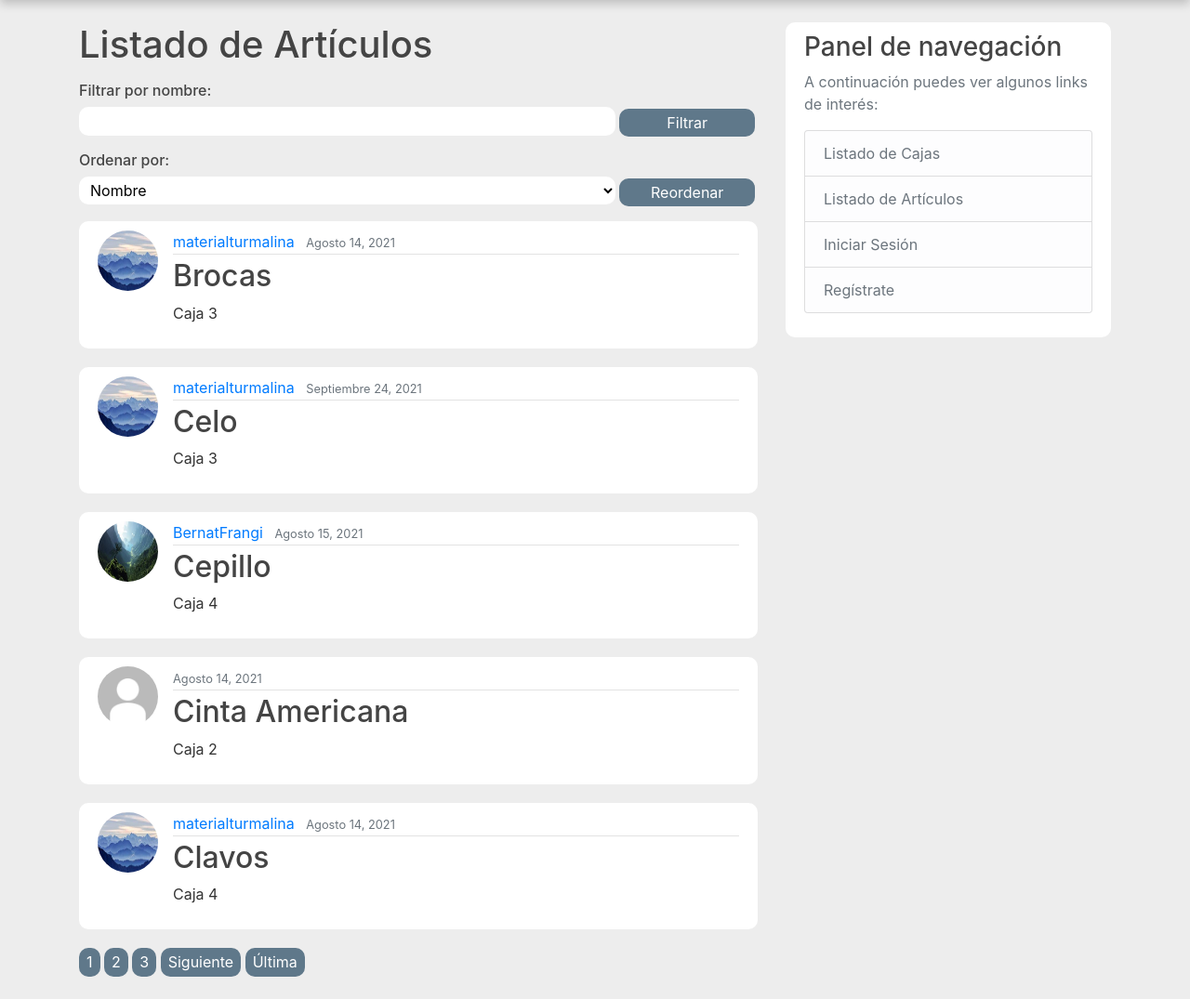
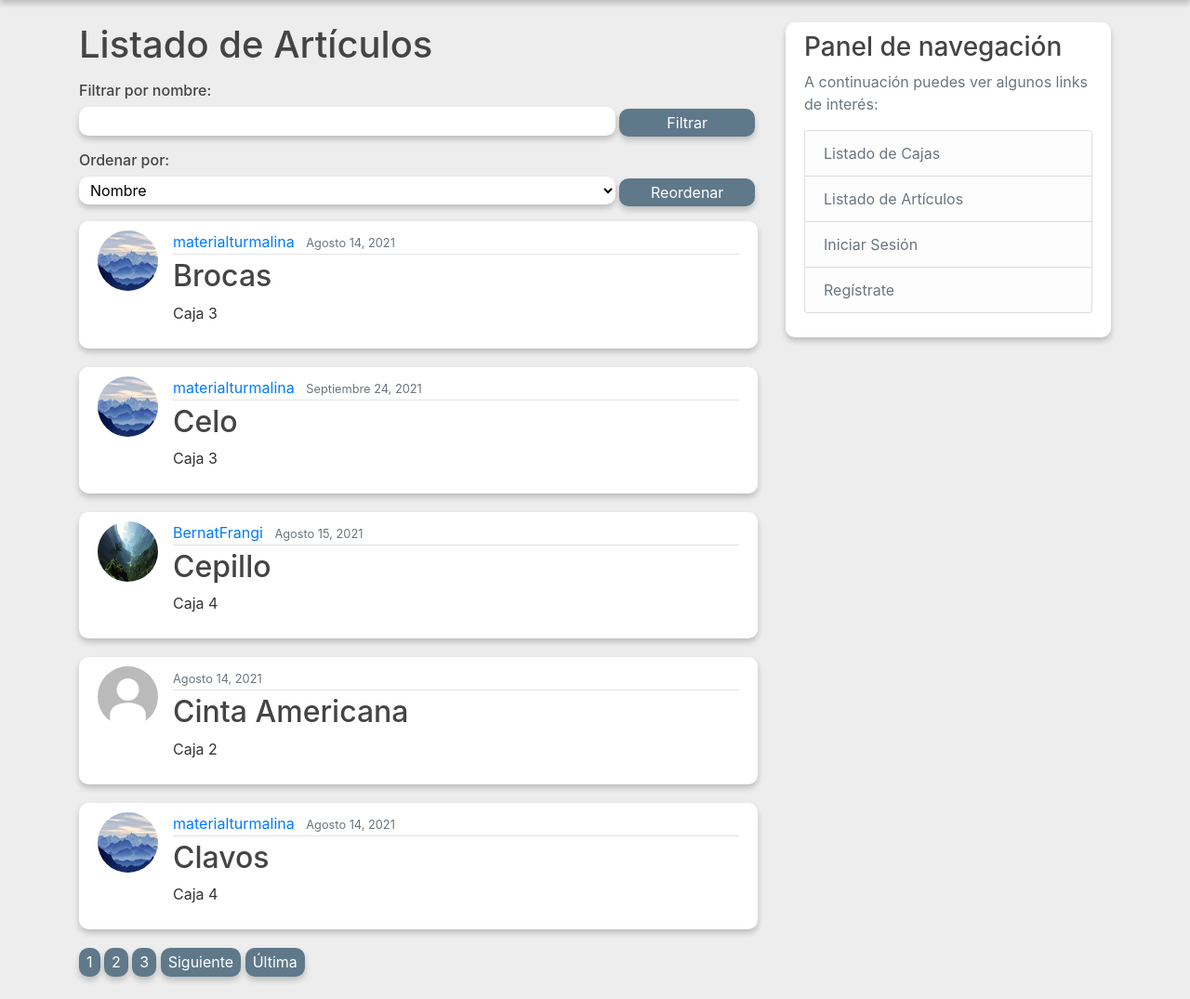
Before and after one commit to materialturmalina/inventory, a Django app: page /home/ in a window 1280 px wide. Shown: the part 56-1131 px from the top of the page at 93% size. Run offline with Django 3.2, Linux system fonts and the light colour scheme; data comes from the database, SQL or seed files in the repository; both versions use the stored data as it was after the commit; some libraries are stand-ins or nearby versions.

Commit message:
Added shadow to main views

```diff
--- a/material/inventory/static/inventory/main.css
+++ b/material/inventory/static/inventory/main.css
@@ -13,7 +13,7 @@ ul {
 }
 
 .nav-shadow {
-  box-shadow: 0 4px 10px 0 rgba(0,0,0,.2);
+  box-shadow: 0 4px 6px 0 rgba(0,0,0,.2);
 }
 
 .bg-steel {
--- a/material/inventory/templates/inventory/base.html
+++ b/material/inventory/templates/inventory/base.html
@@ -64,7 +64,7 @@
 	    	{% block content %}{% endblock %}
 	    </div>
 	    <div class="col-md-4">
-	      <div class="content-section">
+	      <div class="content-section nav-shadow">
 	        <h3>Panel de navegación</h3>
 	        <p class='text-muted'>A continuación puedes ver algunos links de interés:
 	          <ul class="list-group">
--- a/material/inventory/templates/inventory/home.html
+++ b/material/inventory/templates/inventory/home.html
@@ -8,11 +8,11 @@
 	    <p>
 	    	<h6>Filtrar por nombre:</h6>
 	    	<p>
-	    		<input class="custom-input-text" type="text" value="{{ filter }}" name="filter" style='width:79%'/>
-	    		<input class="btn custom-button" type="submit" value="Filtrar" style='width:20%'/>
+	    		<input class="custom-input-text nav-shadow" type="text" value="{{ filter }}" name="filter" style='width:79%'/>
+	    		<input class="btn custom-button nav-shadow" type="submit" value="Filtrar" style='width:20%'/>
 		</p>
 	    	<h6>Ordenar por:  </h6>
-	    	<select class="form-select custom-unselected-height custom-input-select" name="orderby" id="sort-select" style='width:79%'>
+	    	<select class="form-select custom-unselected-height custom-input-select nav-shadow" name="orderby" id="sort-select" style='width:79%'>
 				{% if orderby == 'box' %}
 					<option value="box">Caja</option>
 					<option value="item_name">Nombre</option>
@@ -27,14 +27,14 @@
 					<option value="-date_posted">Fecha</option>
 				{% endif %}
 		</select>
-	    	<input class="btn custom-button" type="submit" value="Reordenar" style='width:20%'/>
+	    	<input class="btn custom-button nav-shadow" type="submit" value="Reordenar" style='width:20%'/>
 	    </p>
 	</form>
 
 
 	{% for item in items %}
 		<div onclick="location.href='{% url 'item-detail' item.id %}';" >
-		<article class="media content-section">
+		<article class="media content-section nav-shadow">
 			{% if item.author %}
 				<img class="rounded-circle article-img" src="{{ item.author.profile.image.url }}">
 			{% else %}
@@ -58,21 +58,21 @@
 	{% if is_paginated %}
 
 		{% if page_obj.has_previous %}
-			<div onclick="location.href='?page=1&orderby={{ orderby }}';" class="btn mb-4 custom-button">Primera</div>
-			<div onclick="location.href='?page={{ page_obj.previous_page_number }}&orderby={{ orderby }}';" class="btn mb-4 custom-button">Anterior</div>
+			<div onclick="location.href='?page=1&orderby={{ orderby }}';" class="btn mb-4 custom-button nav-shadow">Primera</div>
+			<div onclick="location.href='?page={{ page_obj.previous_page_number }}&orderby={{ orderby }}';" class="btn mb-4 custom-button nav-shadow">Anterior</div>
 		{% endif %}
 
 		{% for num in page_obj.paginator.page_range %}
 			{% if page_obj.number == num %}
-				<div onclick="location.href='?page={{ num }}&orderby={{ orderby }}';" class="btn mb-4 custom-button">{{ num }}</div>
+				<div onclick="location.href='?page={{ num }}&orderby={{ orderby }}';" class="btn mb-4 custom-button nav-shadow">{{ num }}</div>
 			{% elif num > page_obj.number|add:'-3' and num < page_obj.number|add:'3' %}
-				<div onclick="location.href='?page={{ num }}&orderby={{ orderby }}';" class="btn mb-4 custom-button">{{ num }}</div>
+				<div onclick="location.href='?page={{ num }}&orderby={{ orderby }}';" class="btn mb-4 custom-button nav-shadow">{{ num }}</div>
 			{% endif %}
 		{% endfor %}
 
 		{% if page_obj.has_next %}
-			<div onclick="location.href='?page={{ page_obj.next_page_number }}&orderby={{ orderby }}';" class="btn mb-4 custom-button">Siguiente</div>
-			<div onclick="location.href='?page={{ page_obj.paginator.num_pages }}&orderby={{ orderby }}';" class="btn mb-4 custom-button">Última</div>
+			<div onclick="location.href='?page={{ page_obj.next_page_number }}&orderby={{ orderby }}';" class="btn mb-4 custom-button nav-shadow">Siguiente</div>
+			<div onclick="location.href='?page={{ page_obj.paginator.num_pages }}&orderby={{ orderby }}';" class="btn mb-4 custom-button nav-shadow">Última</div>
 		{% endif %}
 
 	{% endif %}
--- a/material/inventory/templates/inventory/item_detail.html
+++ b/material/inventory/templates/inventory/item_detail.html
@@ -1,6 +1,6 @@
 {% extends "inventory/base.html" %}
 {% block content%}
-	<article class="media content-section">
+	<article class="media content-section nav-shadow">
 		{% if object.author %}
 			<img class="rounded-circle article-img" src="{{ object.author.profile.image.url }}">
 		{% endif %}
--- a/material/inventory/templates/inventory/item_form.html
+++ b/material/inventory/templates/inventory/item_form.html
@@ -1,7 +1,7 @@
 {% extends "inventory/base.html" %}
 {% load crispy_forms_tags %}
 {% block content%}
-	<div class="content-section">
+	<div class="content-section nav-shadow">
 		<form method="POST">
 			{% csrf_token %}
 			<fieldset class="form-group">
```
Also changed, not shown: material/inventory/templates/inventory/box_detail_view.html (+7 -7 lines), material/inventory/templates/inventory/box_view.html (+7 -9 lines), material/inventory/templates/inventory/user_items.html (+11 -11 lines), material/db.sqlite3.
